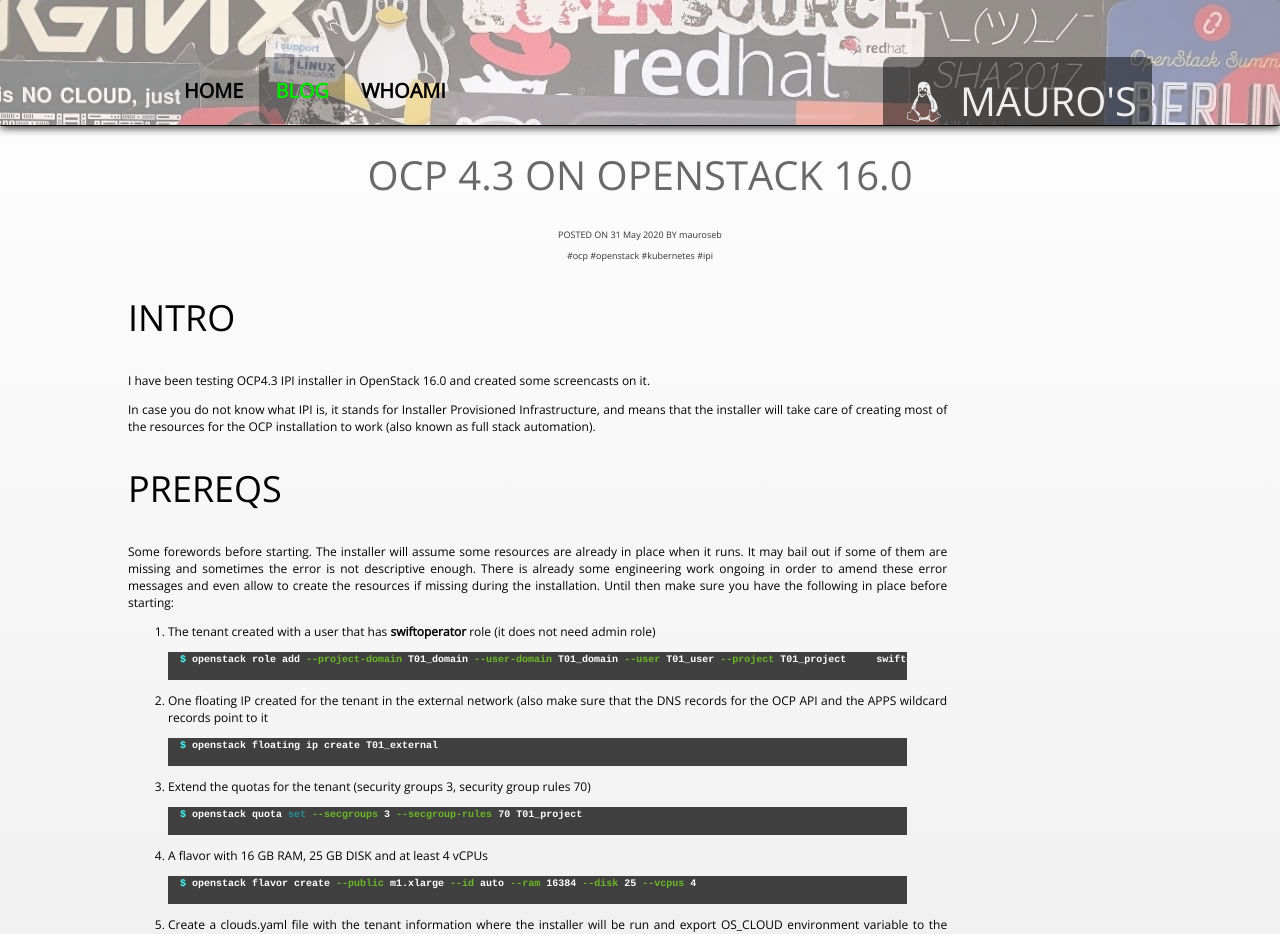
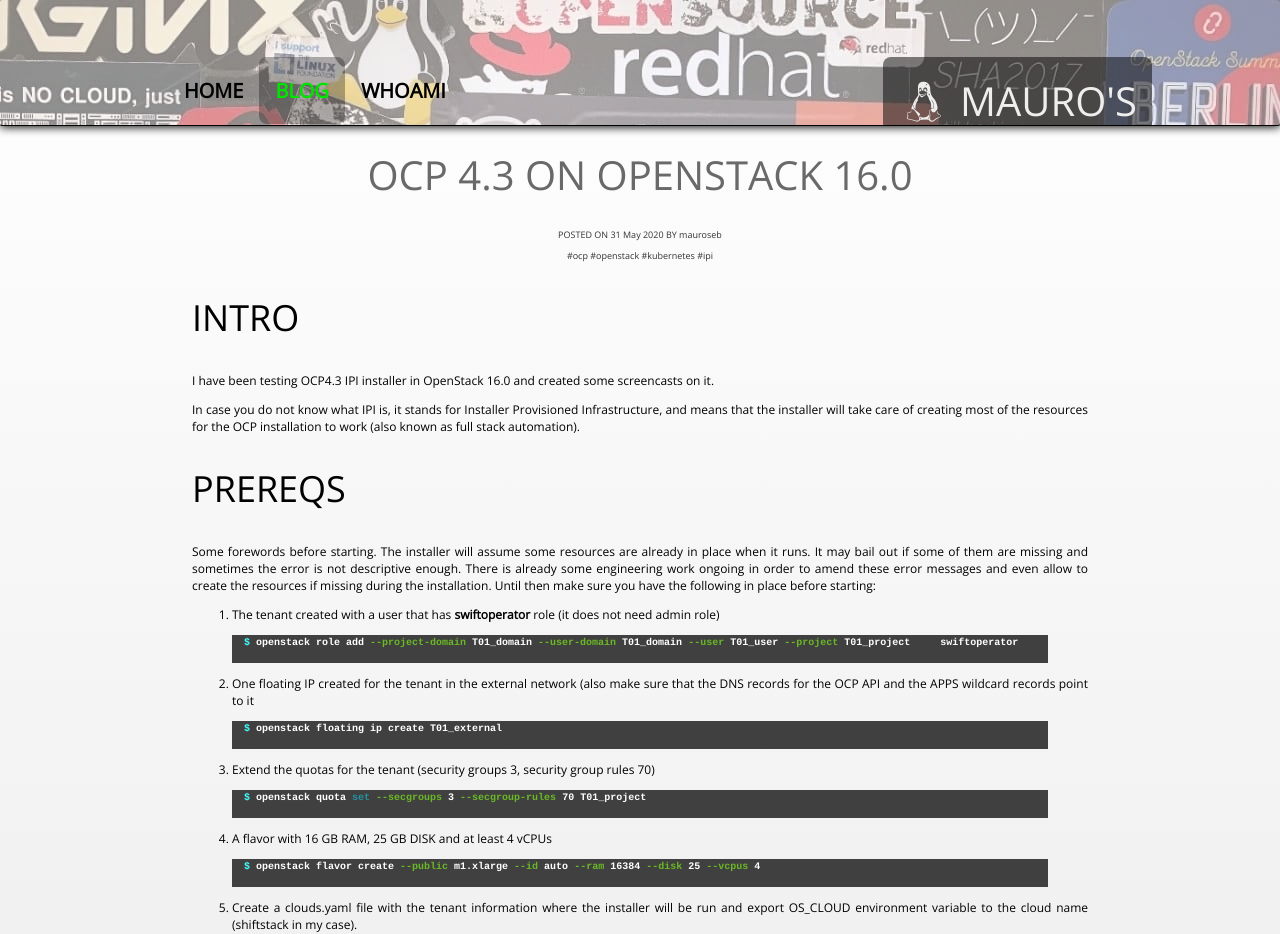
Before and after one commit to mauroseb/mauroseb.github.io, a Jekyll site: the page built from _posts/2020-05-31-OCP43-on-OSP16.md, in a window 1280 px wide. Shown: the top 934 px of the page. Built offline with Jekyll 4.4.1, drawn with Linux system fonts in a browser that asks for light colours.

Commit message:
Update main.css

```diff
--- a/css/main.css
+++ b/css/main.css
@@ -108,7 +108,7 @@
 
 div.content {
     margin-top: 80px;
-    width: 80%;
+    width: 70%;
     margin-left: auto;
     margin-right: auto;
     text-align: justify;
@@ -119,8 +119,8 @@
     height: 100%;
 }
 
-div.content-sub {
-    width: 80%;
+div.content.sub {
+    width: 70%;
 }
 
 div.navi {
```
